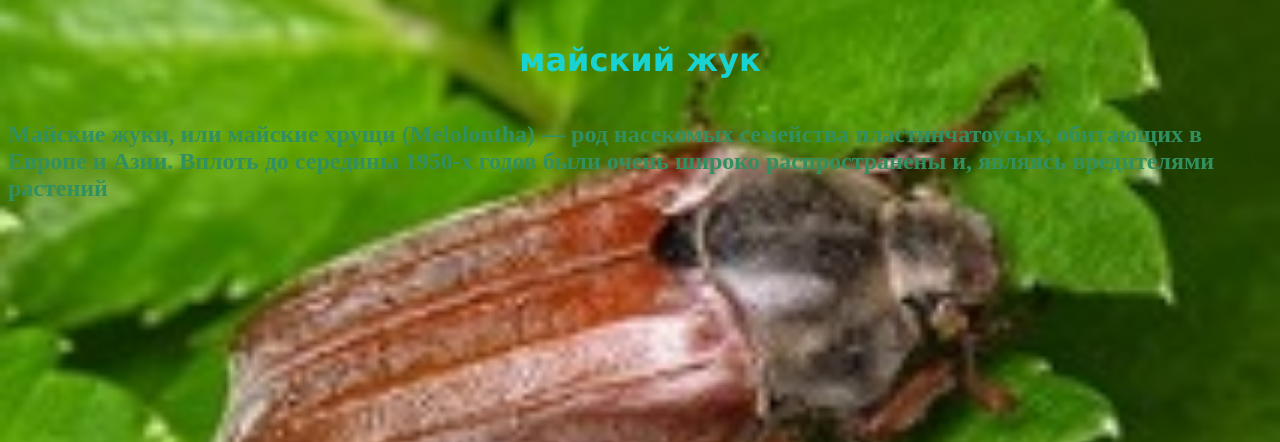
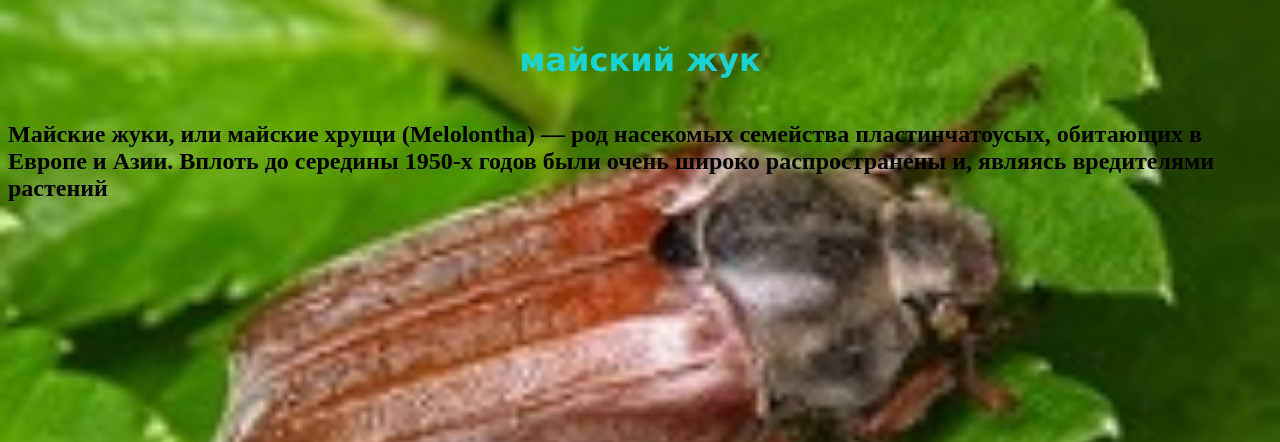
Before and after one commit to pavelovsyank/8, a FastAPI app: template app/templates/12.html in a window 1280 px wide. Shown: the top 442 px of the page. Run offline with FastAPI, Linux system fonts and the light colour scheme; the template is opened without the code that fills it, so the values that code supplies are empty.

Commit message:
изменение текста майского жука

```diff
--- a/app/templates/12.html
+++ b/app/templates/12.html
@@ -8,6 +8,6 @@
 </head>
 <body>
   <h1 class="xxx">майский жук</h1>
-  <h2 class="text">Майские жуки, или майские хрущи (Melolontha) — род насекомых семейства пластинчатоусых, обитающих в Европе и Азии. Вплоть до середины 1950-х годов были очень широко распространены и, являясь вредителями растений</h2>
+  <h2 class="text2">Майские жуки, или майские хрущи (Melolontha) — род насекомых семейства пластинчатоусых, обитающих в Европе и Азии. Вплоть до середины 1950-х годов были очень широко распространены и, являясь вредителями растений</h2>
 </body>
 </html>
```
